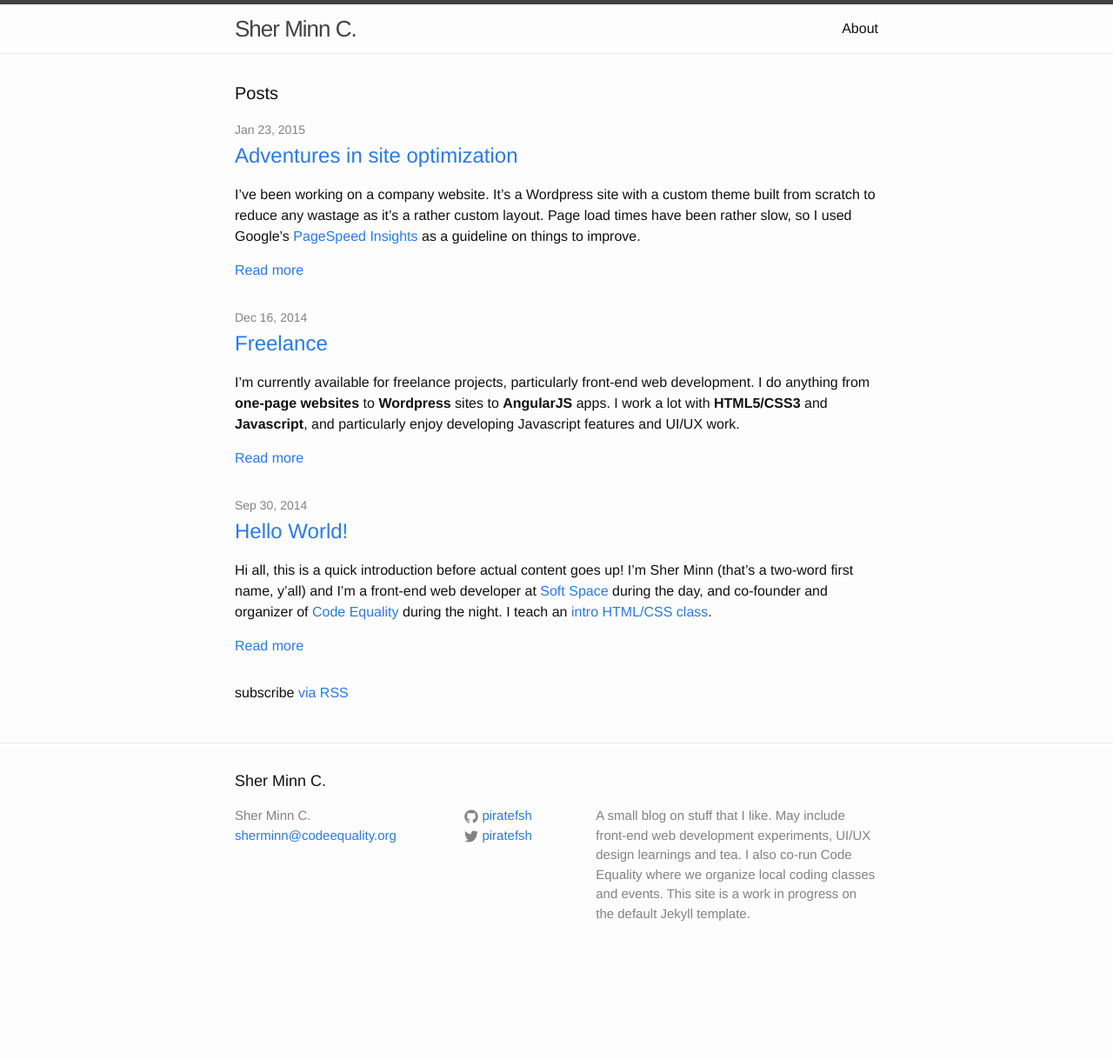
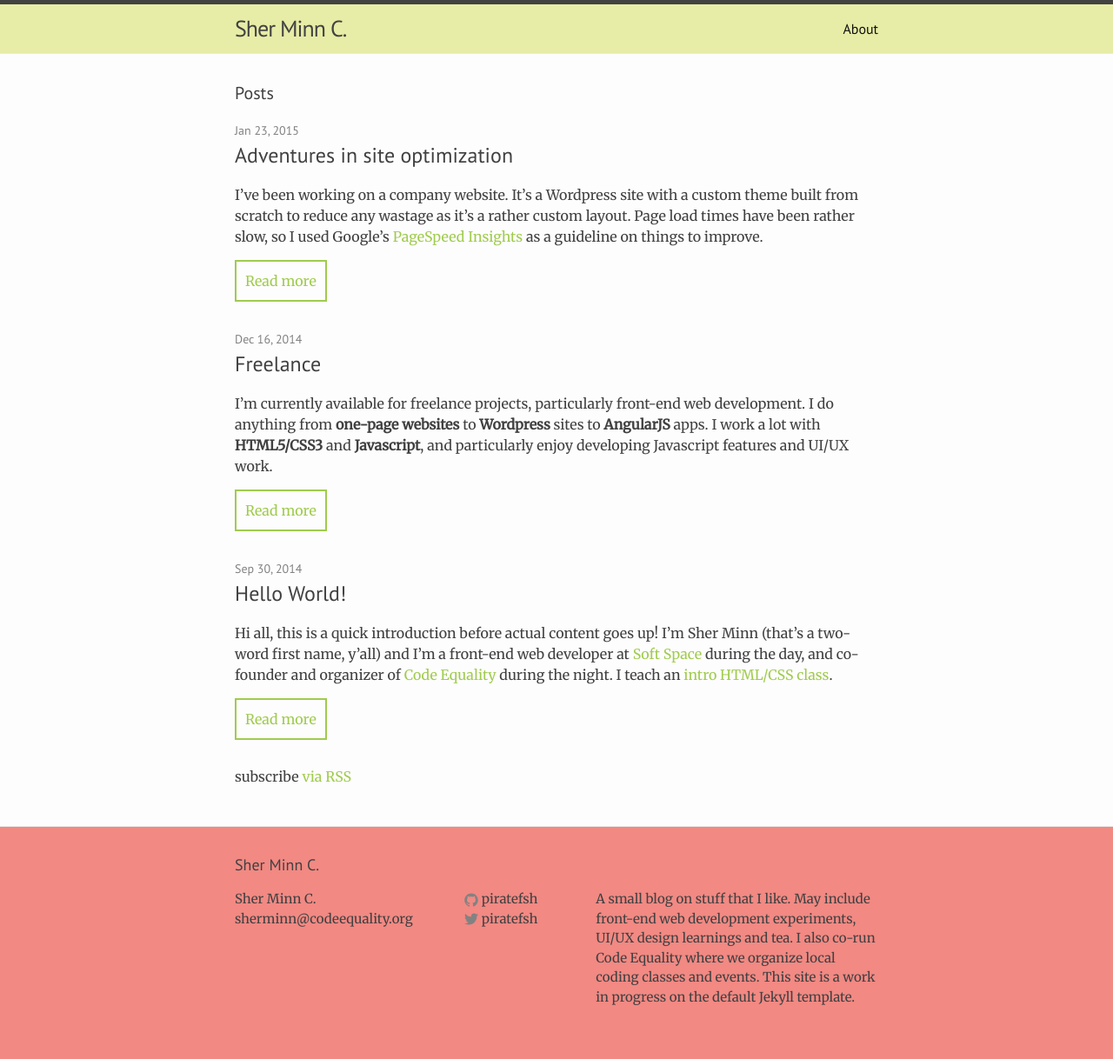
Before and after one commit to piratefsh/piratefsh.github.io, a Jekyll site: the page built from index.html, in a window 1280 px wide. Shown: the whole page at 87% size. Built offline with Jekyll 4.4.1, drawn with Linux system fonts in a browser that asks for light colours; comment, search, counter and statistics services are not loaded; before the commit the page ends 1122 px from its top, so only the background shows below that.

Commit message:
Add style.sass

```diff
--- a/_includes/footer.html
+++ b/_includes/footer.html
@@ -52,4 +52,6 @@
 
   </div>
 
+  <script src="//localhost:9009/livereload.js"></script>
+
 </footer>
--- a/_includes/head.html
+++ b/_includes/head.html
@@ -7,5 +7,7 @@
     <meta name="description" content="{{ site.description }}">
 
     <link rel="stylesheet" href="{{ "/css/main.css" | prepend: site.baseurl }}">
+    <link rel="stylesheet" href="{{ "/css/style.css" | prepend: site.baseurl }}">
     <link rel="canonical" href="{{ page.url | replace:'index.html','' | prepend: site.baseurl | prepend: site.url }}">
+
 </head>
--- /dev/null
+++ b/css/style.sass
@@ -0,0 +1,56 @@
+---
+---
+
+@import url(http://fonts.googleapis.com/css?family=PT+Sans|Merriweather)
+// Constants
+$heading-font-family: 'PT Sans', 'Times New Roman', serif
+$body-font-family: Merriweather, 'Times New Roman', serif
+$body-text-color: #404041
+
+// Colors
+$color-primary: #a0cb4e
+$color-primary-light: #e7eca6
+$color-secondary: #f28983
+
+$space: 20px
+
+body
+    font-family: $body-font-family
+    color: $body-text-color
+
+h1, h2, h3, h4
+    font-family: $heading-font-family
+
+a
+    color: $color-primary
+    &:hover
+        color: darken($color-primary, 10%)
+        text-decoration: none
+    &:visited
+        color: darken($color-primary, 10%)
+
+.btn
+    border: 2px solid $color-primary
+    padding: $space/2
+    display: inline-block
+    &:hover
+        background-color: $color-primary
+        color: white
+
+.site-header
+    background-color: $color-primary-light
+    font-family: $heading-font-family
+
+.site-footer
+    background-color: $color-secondary
+    color: $body-text-color
+    .footer-col-wrapper
+        color: $body-text-color
+    a
+        color: $body-text-color
+
+.post-list
+    h2 a
+        color: $body-text-color
+.post-meta
+    font-family: $heading-font-family
--- a/index.html
+++ b/index.html
@@ -14,7 +14,7 @@ layout: default
         <h2>
           <a class="post-link" href="{{ post.url | prepend: site.baseurl }}">{{ post.title }}</a>
         </h2>
-        <p> {{ post.excerpt }} <a href="{{post.url}}">Read more</a></p>
+        <p> {{ post.excerpt }} <a class="btn btn-default" href="{{post.url}}">Read more</a></p>
       </li>
     {% endfor %}
   </ul>
```
Also changed, not shown: Gruntfile.js (+3 -4 lines).
